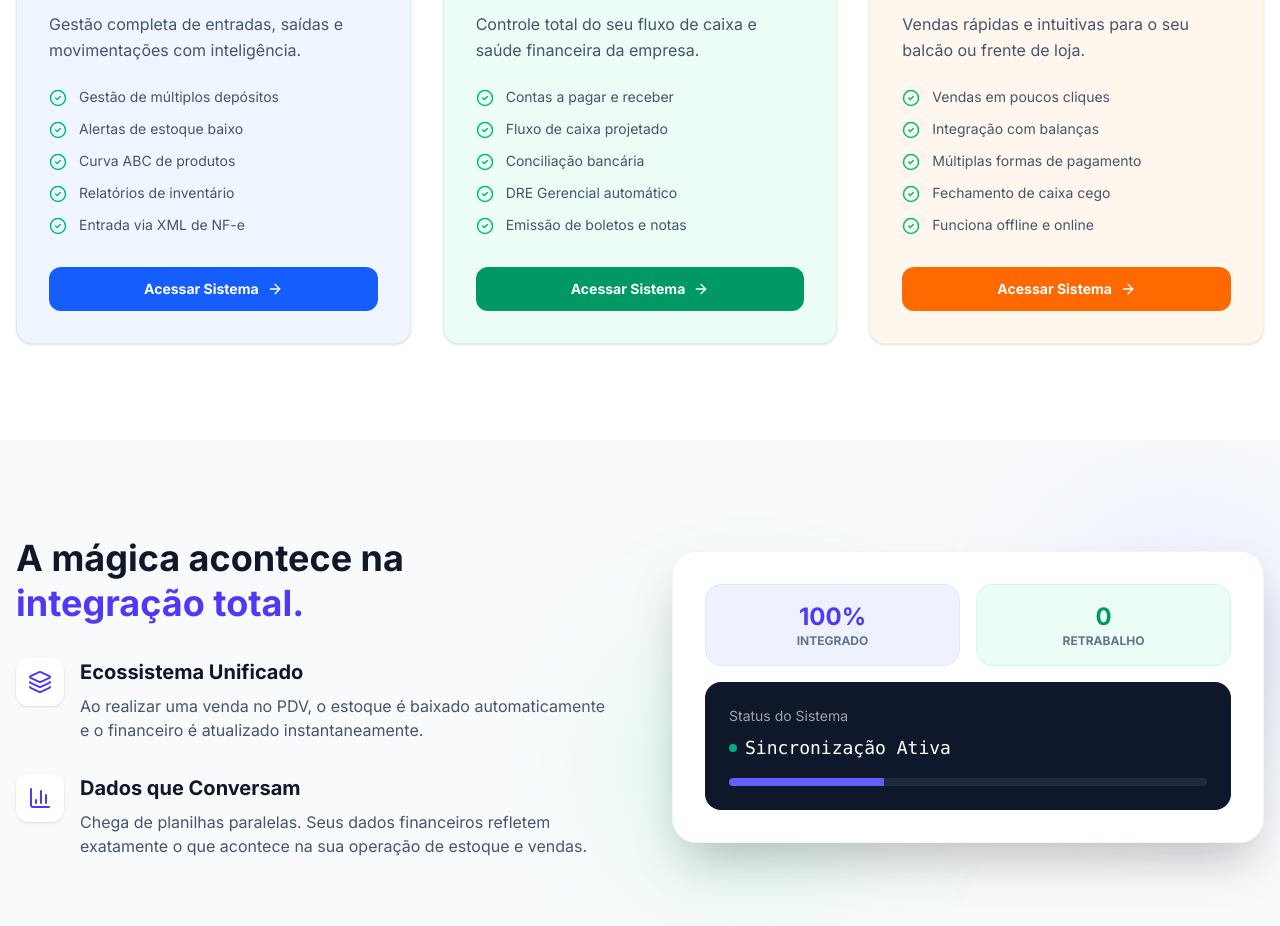
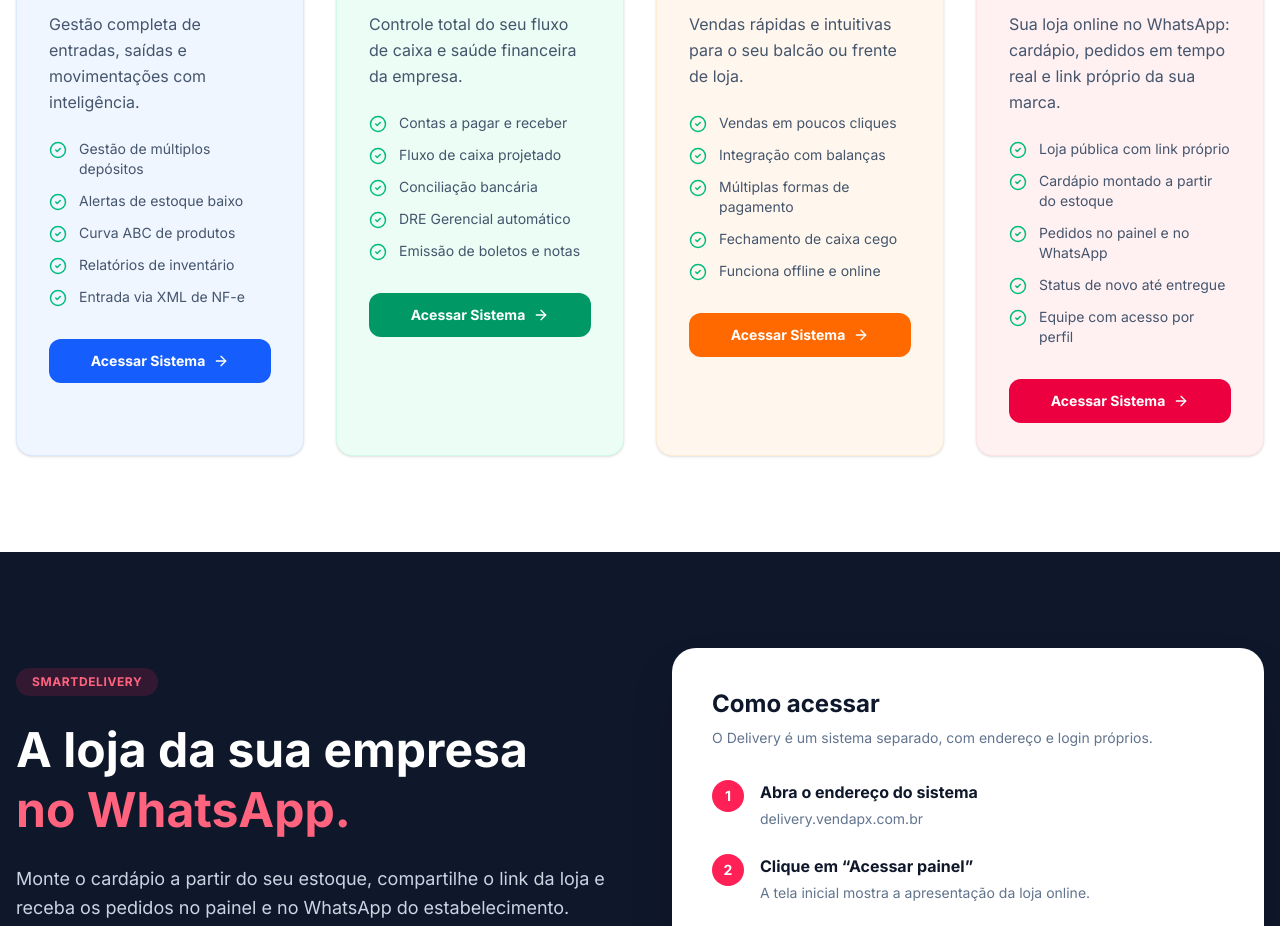
Before and after one commit to brunolopesdesouza87/vendapx, a React (Vite) app: page / in a window 1280 px wide. Shown: the part 1860-2786 px from the top of the page. Built offline with nearby package versions, Linux system fonts and the light colour scheme.

Commit message:
feat: add SmartDelivery system (links, card, dedicated section with access guide)

```diff
--- a/src/App.tsx
+++ b/src/App.tsx
@@ -9,7 +9,8 @@ import {
   Zap,
   ShieldCheck,
   BarChart3,
-  Layers
+  Layers,
+  Bike
 } from 'lucide-react';
 import { motion } from 'motion/react';
 import { BlogLayout, BlogList, BlogPostPage } from './blog';
@@ -28,6 +29,7 @@ const SISTEMAS = {
   estoque:    { label: 'Estoque',    url: 'https://estoque.vendapx.com.br/',    color: 'text-emerald-600' },
   financeiro: { label: 'Financeiro', url: 'https://financeiro.vendapx.com.br/', color: 'text-indigo-600'  },
   pdv:        { label: 'PDV',        url: 'https://pdv.vendapx.com.br/',        color: 'text-amber-600'   },
+  delivery:   { label: 'Delivery',   url: 'https://delivery.vendapx.com.br/',   color: 'text-rose-600'    },
 };
 
 const FeatureCard = ({ icon: Icon, title, description, items, link, accentColor = 'bg-indigo-50 text-indigo-600', btnColor = 'bg-indigo-600 hover:bg-indigo-700', cardBg = 'bg-white', cardBorder = 'border-slate-100' }: { icon: any, title: string, description: string, items: string[], link?: string, accentColor?: string, btnColor?: string, cardBg?: string, cardBorder?: string }) => (
@@ -82,6 +84,7 @@ function LandingPage() {
             <a href={SISTEMAS.estoque.url} target="_blank" rel="noopener noreferrer" className="hover:text-emerald-600 transition-colors">Estoque</a>
             <a href={SISTEMAS.financeiro.url} target="_blank" rel="noopener noreferrer" className="hover:text-indigo-600 transition-colors">Financeiro</a>
             <a href={SISTEMAS.pdv.url} target="_blank" rel="noopener noreferrer" className="hover:text-amber-600 transition-colors">PDV</a>
+            <a href={SISTEMAS.delivery.url} target="_blank" rel="noopener noreferrer" className="hover:text-rose-600 transition-colors">Delivery</a>
           </nav>
           <a
             href={CHECKOUT_URL}
@@ -108,7 +111,7 @@ function LandingPage() {
               <span className="text-indigo-600">em um só lugar.</span>
             </h1>
             <p className="text-xl text-slate-600 max-w-2xl mx-auto mb-12 leading-relaxed">
-              Controle de estoque, financeiro e PDV integrados nativamente.
+              Controle de estoque, financeiro, PDV e delivery integrados nativamente.
               Aumente sua produtividade e tenha visão total da sua empresa com a VendaPX.
             </p>
             <div className="flex flex-col sm:flex-row items-center justify-center gap-4">
@@ -185,13 +188,13 @@ function LandingPage() {
       <section id="sistemas" className="py-24 bg-white">
         <div className="max-w-7xl mx-auto px-4">
           <div className="text-center mb-16">
-            <h2 className="text-3xl md:text-5xl font-bold mb-6">Três Sistemas, Uma Só Solução</h2>
+            <h2 className="text-3xl md:text-5xl font-bold mb-6">Quatro Sistemas, Uma Só Solução</h2>
             <p className="text-slate-600 max-w-2xl mx-auto text-lg">
               Desenvolvemos ferramentas poderosas que funcionam de forma independente, mas brilham quando usadas em conjunto.
             </p>
           </div>
 
-          <div className="grid md:grid-cols-3 gap-8">
+          <div className="grid sm:grid-cols-2 xl:grid-cols-4 gap-8">
             <FeatureCard
               icon={Package}
               title="Controle de Estoque"
@@ -243,6 +246,97 @@ function LandingPage() {
               cardBg="bg-orange-50"
               cardBorder="border-orange-100"
             />
+            <FeatureCard
+              icon={Bike}
+              title="SmartDelivery"
+              description="Sua loja online no WhatsApp: cardápio, pedidos em tempo real e link próprio da sua marca."
+              items={[
+                "Loja pública com link próprio",
+                "Cardápio montado a partir do estoque",
+                "Pedidos no painel e no WhatsApp",
+                "Status de novo até entregue",
+                "Equipe com acesso por perfil"
+              ]}
+              link={SISTEMAS.delivery.url}
+              accentColor="bg-rose-100 text-rose-600"
+              btnColor="bg-rose-600 hover:bg-rose-700"
+              cardBg="bg-rose-50"
+              cardBorder="border-rose-100"
+            />
+          </div>
+        </div>
+      </section>
+
+      {/* Delivery Section */}
+      <section id="delivery" className="py-24 bg-slate-900 text-white overflow-hidden">
+        <div className="max-w-7xl mx-auto px-4">
+          <div className="flex flex-col lg:flex-row items-center gap-16">
+            <div className="lg:w-1/2">
+              <span className="inline-block px-4 py-1.5 bg-rose-500/15 text-rose-400 rounded-full text-xs font-bold uppercase tracking-wider mb-6">
+                SmartDelivery
+              </span>
+              <h2 className="text-4xl md:text-5xl font-bold mb-6 leading-tight">
+                A loja da sua empresa <br />
+                <span className="text-rose-400">no WhatsApp.</span>
+              </h2>
+              <p className="text-slate-300 text-lg mb-8 leading-relaxed">
+                Monte o cardápio a partir do seu estoque, compartilhe o link da loja e receba os pedidos
+                no painel e no WhatsApp do estabelecimento. Acompanhe cada pedido do <b className="text-white">novo</b> até o <b className="text-white">entregue</b>.
+              </p>
+              <ul className="space-y-4 mb-10">
+                {[
+                  'Loja pública com link próprio da sua marca',
+                  'Cardápio montado a partir do estoque VendaPX',
+                  'Pedidos recebidos no painel e disparados no WhatsApp',
+                  'Status em tempo real: novo, confirmado, preparando, a caminho, entregue',
+                  'Equipe com acesso por perfil (leitura ou gestão)'
+                ].map((item) => (
+                  <li key={item} className="flex items-start gap-3 text-slate-300">
+                    <CheckCircle2 size={20} className="text-rose-400 shrink-0 mt-0.5" />
+                    <span>{item}</span>
+                  </li>
+                ))}
+              </ul>
+              <a
+                href={SISTEMAS.delivery.url}
+                target="_blank"
+                rel="noopener noreferrer"
+                className="inline-flex items-center gap-2 bg-rose-500 text-white px-8 py-4 rounded-full text-lg font-bold hover:bg-rose-600 transition-all shadow-xl shadow-rose-500/20"
+              >
+                Acessar o Delivery <ArrowRight size={18} />
+              </a>
+            </div>
+
+            <div className="lg:w-1/2">
+              <div className="bg-white text-slate-900 p-8 md:p-10 rounded-3xl shadow-2xl">
+                <h3 className="text-2xl font-bold mb-2">Como acessar</h3>
+                <p className="text-slate-500 text-sm mb-8">
+                  O Delivery é um sistema separado, com endereço e login próprios.
+                </p>
+                <ol className="space-y-6">
+                  {[
+                    { t: 'Abra o endereço do sistema', d: 'delivery.vendapx.com.br' },
+                    { t: 'Clique em “Acessar painel”', d: 'A tela inicial mostra a apresentação da loja online.' },
+                    { t: 'Entre com e-mail e senha', d: 'Use a conta da sua empresa. Esqueceu a senha? Em “Esqueceu sua senha?” enviamos um link por e-mail.' },
+                    { t: 'Configure sua loja', d: 'Na aba “Minha loja” monte o cardápio e copie o link da sua vitrine.' },
+                    { t: 'Divulgue a vitrine', d: 'O cliente pede sem login em delivery.vendapx.com.br/s/sua-loja e o pedido chega no painel e no WhatsApp.' }
+                  ].map((step, i) => (
+                    <li key={step.t} className="flex gap-4">
+                      <span className="shrink-0 w-8 h-8 rounded-full bg-rose-500 text-white text-sm font-bold flex items-center justify-center">
+                        {i + 1}
+                      </span>
+                      <span>
+                        <b className="block mb-0.5">{step.t}</b>
+                        <span className="text-slate-500 text-sm">{step.d}</span>
+                      </span>
+                    </li>
+                  ))}
+                </ol>
+                <div className="mt-8 pt-6 border-t border-slate-100 text-sm text-slate-500">
+                  Dúvidas para liberar um acesso da equipe? Fale com o suporte pelo WhatsApp.
+                </div>
+              </div>
+            </div>
           </div>
         </div>
       </section>
@@ -341,6 +435,10 @@ function LandingPage() {
               <li className="flex items-center gap-3 font-medium">
                 <CheckCircle2 size={20} className="text-emerald-500" />
                 Sistema PDV Completo
+              </li>
+              <li className="flex items-center gap-3 font-medium">
+                <CheckCircle2 size={20} className="text-emerald-500" />
+                Delivery e loja online no WhatsApp
               </li>
               <li className="flex items-center gap-3 font-medium">
                 <CheckCircle2 size={20} className="text-emerald-500" />
```
Also changed, not shown: 4 other files (tests, documents, lock files or other folders).
